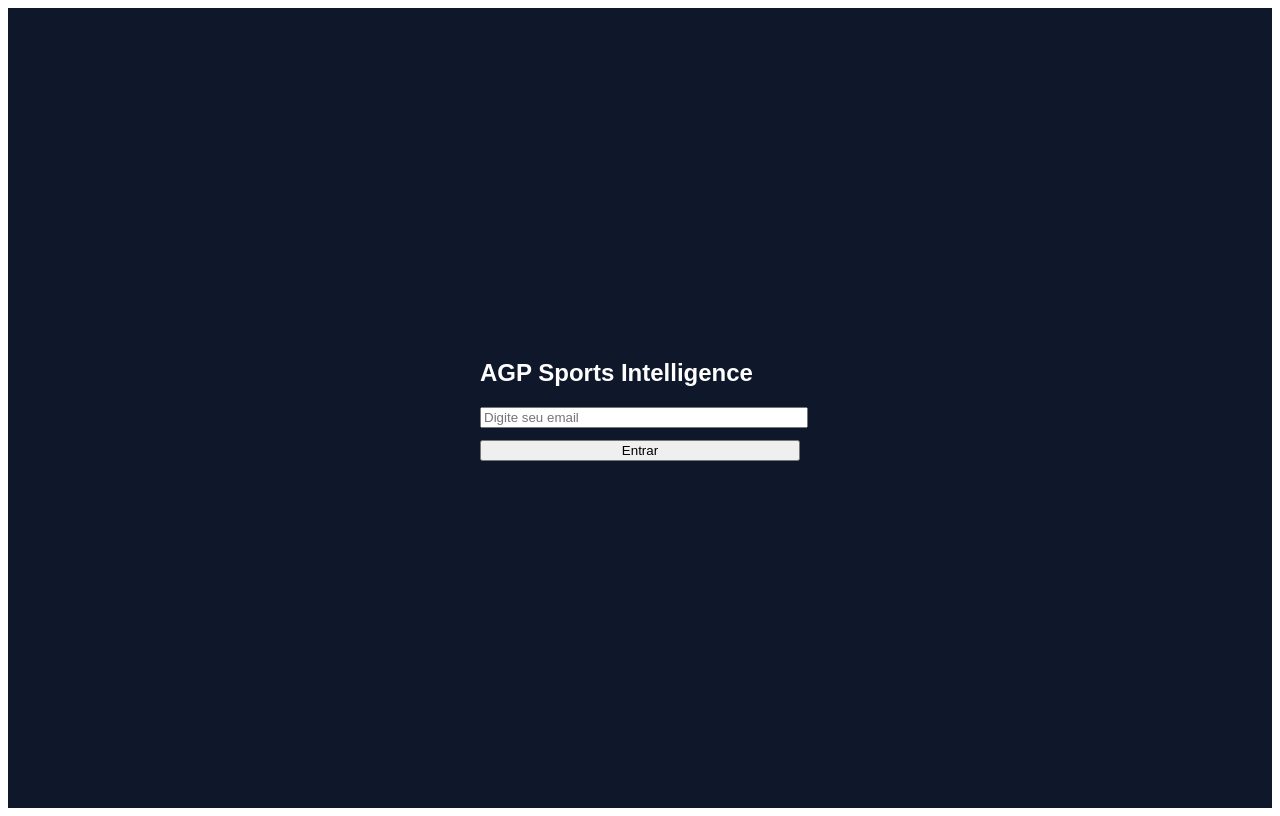
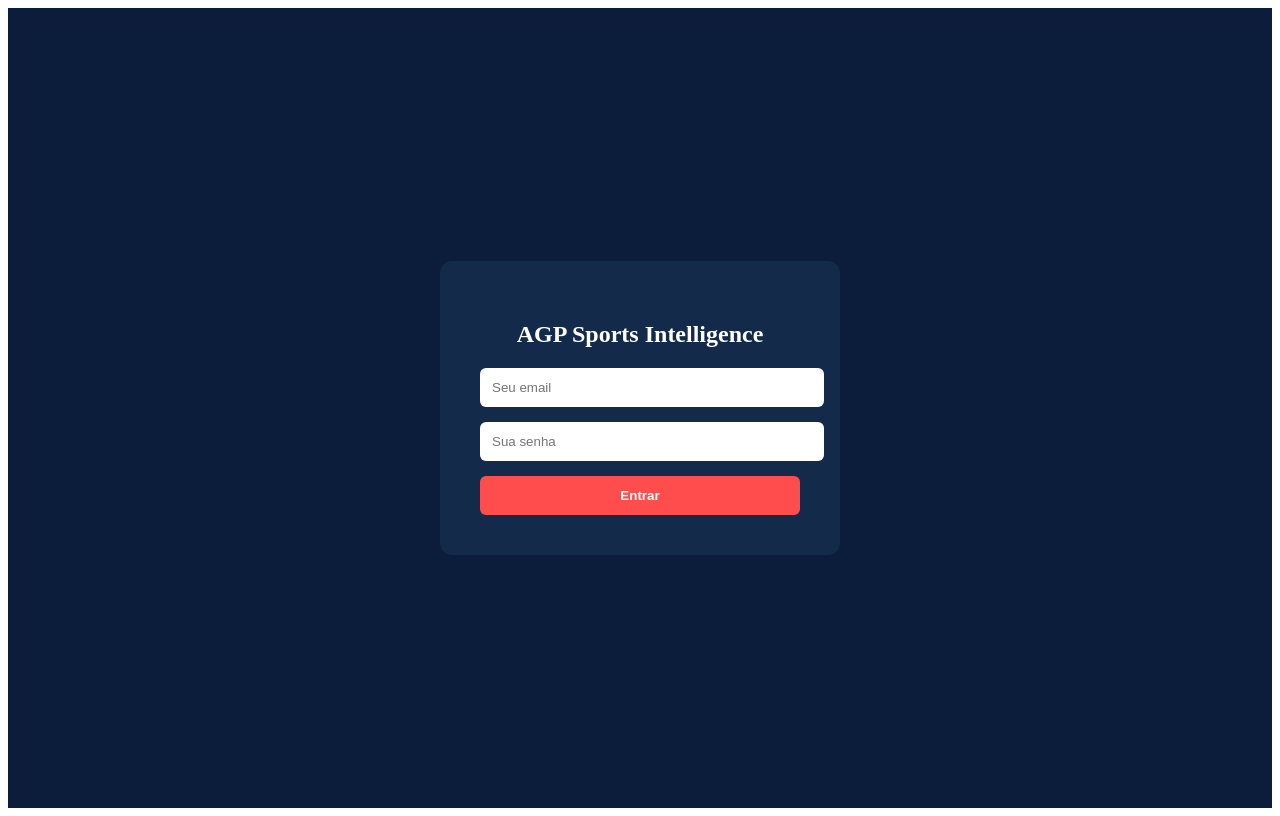
Before and after one commit to cremeni25/agp-frontend, a React (Create React App) app: page / in a window 1280 px wide. Built offline with nearby package versions, Linux system fonts and the light colour scheme.

Commit message:
Update Login.js

```diff
--- a/src/pages/Login.js
+++ b/src/pages/Login.js
@@ -3,51 +3,100 @@ import { supabase } from "../supabaseClient";
 
 export default function Login() {
   const [email, setEmail] = useState("");
-  const [msg, setMsg] = useState("");
+  const [senha, setSenha] = useState("");
+  const [erro, setErro] = useState("");
+  const [loading, setLoading] = useState(false);
 
-  async function entrar(e) {
+  async function fazerLogin(e) {
     e.preventDefault();
+    setErro("");
+    setLoading(true);
 
-    const { error } = await supabase.auth.signInWithOtp({
+    const { error } = await supabase.auth.signInWithPassword({
       email,
-      options: {
-        emailRedirectTo: window.location.origin
-      }
+      password: senha,
     });
 
+    setLoading(false);
+
     if (error) {
-      setMsg(error.message);
+      setErro("Email ou senha inválidos.");
     } else {
-      setMsg("Verifique seu email para acessar o AGP.");
+      window.location.reload();
     }
   }
 
   return (
-    <div style={{
-      height: "100vh",
-      display: "flex",
-      justifyContent: "center",
-      alignItems: "center",
-      background: "#0f172a",
-      color: "white",
-      fontFamily: "Arial"
-    }}>
-      <form onSubmit={entrar} style={{ width: 320 }}>
-        <h2>AGP Sports Intelligence</h2>
+    <div style={styles.container}>
+      <form style={styles.card} onSubmit={fazerLogin}>
+        <h2 style={styles.titulo}>AGP Sports Intelligence</h2>
 
         <input
-          placeholder="Digite seu email"
+          style={styles.input}
+          type="email"
+          placeholder="Seu email"
           value={email}
-          onChange={e => setEmail(e.target.value)}
-          style={{ width: "100%", marginBottom: 12 }}
+          onChange={(e) => setEmail(e.target.value)}
+          required
         />
 
-        <button style={{ width: "100%" }}>
-          Entrar
+        <input
+          style={styles.input}
+          type="password"
+          placeholder="Sua senha"
+          value={senha}
+          onChange={(e) => setSenha(e.target.value)}
+          required
+        />
+
+        <button style={styles.botao} disabled={loading}>
+          {loading ? "Entrando..." : "Entrar"}
         </button>
 
-        <p style={{ marginTop: 12 }}>{msg}</p>
+        {erro && <p style={styles.erro}>{erro}</p>}
       </form>
     </div>
   );
 }
+
+const styles = {
+  container: {
+    display: "flex",
+    height: "100vh",
+    alignItems: "center",
+    justifyContent: "center",
+    background: "#0b1d3a",
+  },
+  card: {
+    background: "#132a4a",
+    padding: 40,
+    borderRadius: 12,
+    width: 320,
+    textAlign: "center",
+  },
+  titulo: {
+    color: "#fff",
+    marginBottom: 20,
+  },
+  input: {
+    width: "100%",
+    padding: 12,
+    marginBottom: 15,
+    borderRadius: 6,
+    border: "none",
+  },
+  botao: {
+    width: "100%",
+    padding: 12,
+    background: "#ff4d4d",
+    border: "none",
+    color: "#fff",
+    fontWeight: "bold",
+    borderRadius: 6,
+    cursor: "pointer",
+  },
+  erro: {
+    color: "#ff8080",
+    marginTop: 15,
+  },
+};
```
